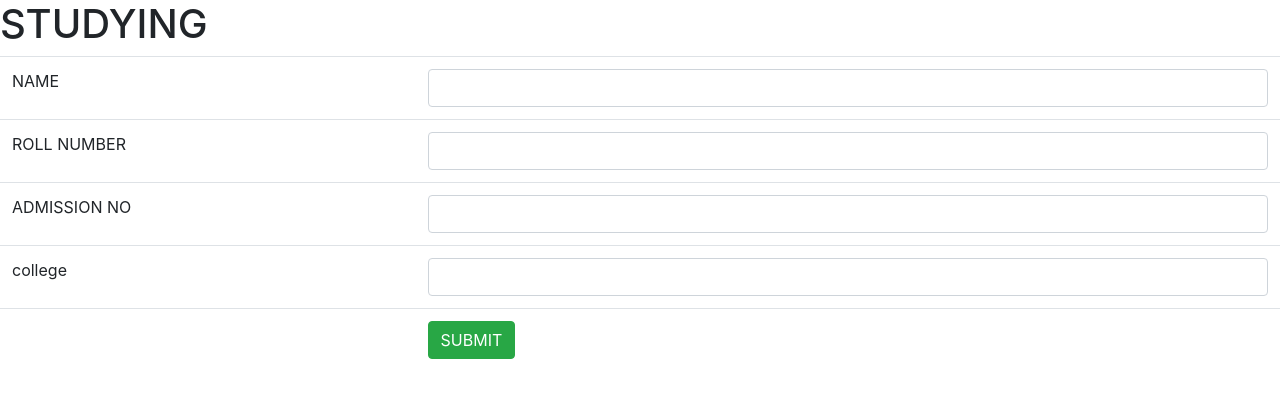
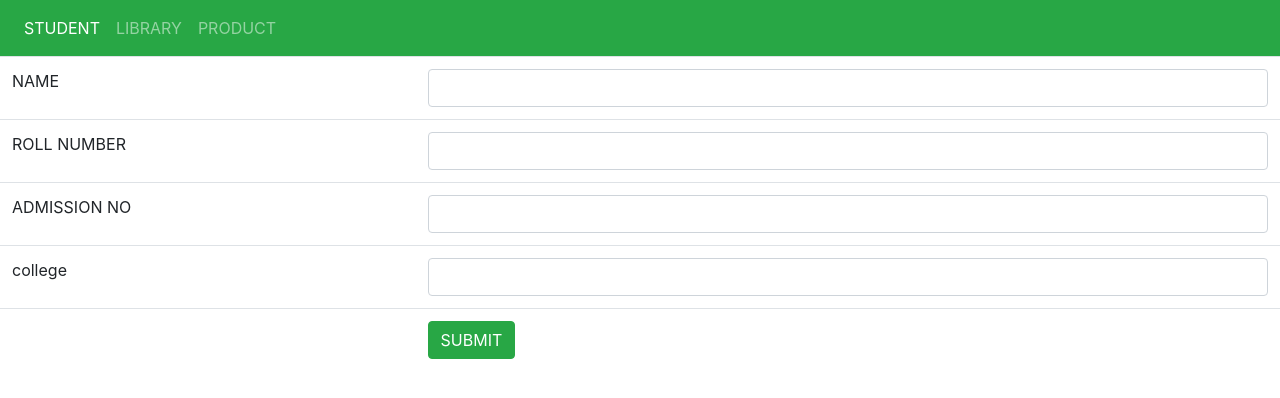
Before and after one commit to ashwinharidas515/ICT-PROJECTS-, a plain HTML site: page index.html in a window 1280 px wide. Drawn offline with nearby package versions, Linux system fonts and the light colour scheme.

Commit message:
navigation bar added

```diff
--- a/index.html
+++ b/index.html
@@ -7,7 +7,22 @@
 </head>
 <link rel="stylesheet" href="https://stackpath.bootstrapcdn.com/bootstrap/4.4.1/css/bootstrap.min.css" integrity="sha384-Vkoo8x4CGsO3+Hhxv8T/Q5PaXtkKtu6ug5TOeNV6gBiFeWPGFN9MuhOf23Q9Ifjh" crossorigin="anonymous">
 <body>
-    <h1>STUDYING</h1>
+    <nav class="navbar navbar-expand-sm bg-success navbar-dark">
+        <ul class="navbar-nav">
+          <li class="nav-item active">
+            <a class="nav-link" href="index.html">STUDENT</a>
+          </li>
+          <li class="nav-item">
+            <a class="nav-link" href="test.html">LIBRARY</a>
+          </li>
+          <li class="nav-item">
+            <a class="nav-link" href="product.html">PRODUCT</a>
+            </li>
+
+        </ul>
+      </nav>
+
+
     <table class="table">
         <tr>
             <td>NAME</td>
```
Also changed, not shown: product.html (+15 -0 lines), test.html (+15 -0 lines).
